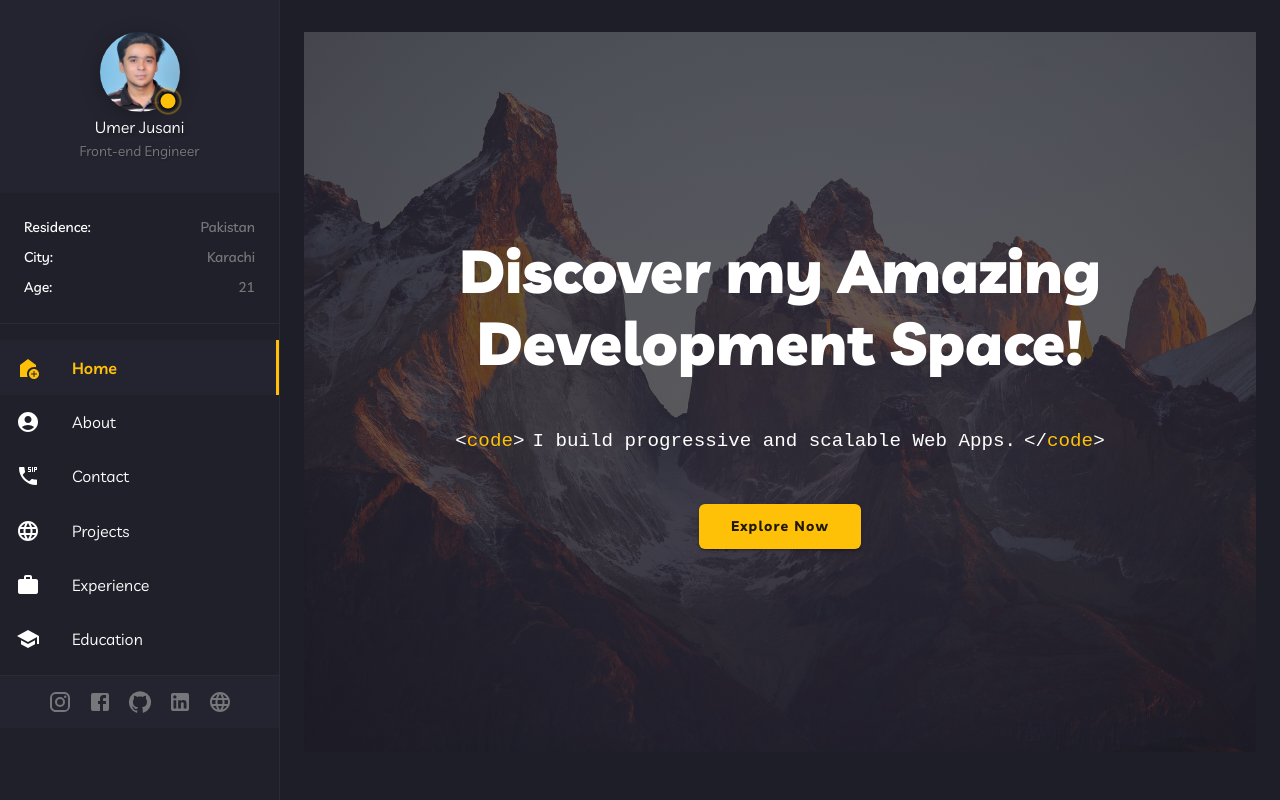
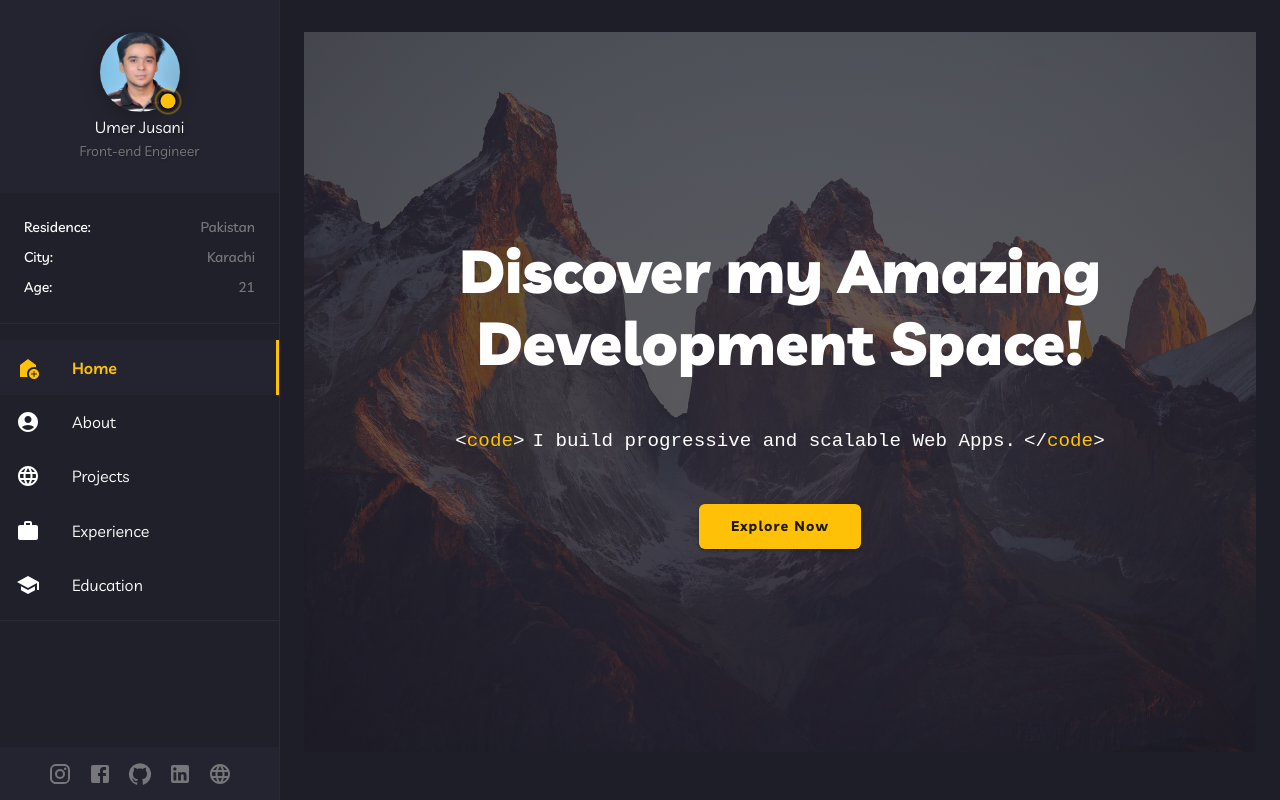
Before and after one commit to umer-jusani/portfolio-umerjusani, a Next.js app: page /dashboard/home in a window 1280 px wide. Built offline with nearby package versions, Linux system fonts and the light colour scheme.

Commit message:
ui issue fixed.

```diff
--- a/src/shared/components/sidebar/Sidebar.js
+++ b/src/shared/components/sidebar/Sidebar.js
@@ -26,10 +26,11 @@ export default function Sidebar() {
     const mediaQuery = useMediaQuery('(min-width: 1070px)');
 
     return (
-        <Box sx={{ display: 'flex' }}>
+        <Box>
             <CssBaseline />
             <StyledDrawer open={isSidebarOpen} variant={mediaQuery ? "permanent" : "persistant"} anchor="left" onClose={toggleSidebar}>
-                <Stack>
+                <Stack sx={{ position: "relative", justifyContent: 'space-between' }}>
+                    <Box>
                         {/* User Profile */}
                         <StyledUserProfile>
                             <StyledBadge
@@ -134,15 +135,19 @@ export default function Sidebar() {
 
                         <Divider />
 
+
+                    </Box>
+                </Stack>
                 {/* Social Media Icons */}
                 <Stack
                     bgcolor={"background.light"}
                     direction="row"
                     justifyContent={"center"}
                     p={0.8}
+                    width={"100%"}
                     position={"sticky"}
                     bottom={0}
-                        width={"100%"}
+                    sx={{ mt: 'auto' }}
                 >
                     <IconButton>
                         <InstagramIcon fontSize='10' sx={{ color: 'text.primary' }} />
@@ -160,9 +165,8 @@ export default function Sidebar() {
                         <MediumIcon fontSize='10' sx={{ color: 'text.primary' }} />
                     </IconButton>
                 </Stack>
+            </StyledDrawer>
 
-                </Stack>
-            </StyledDrawer>
         </Box >
     );
 }
--- a/src/shared/route.js
+++ b/src/shared/route.js
@@ -11,11 +11,11 @@ const routes = [
         path: "/dashboard/about",
         icon: <AccountCircleIcon />,
     },
-    {
-        name: "Contact",
-        path: "/dashboard/contact",
-        icon: <ContactIcon />,
-    },
+    // {
+    //     name: "Contact",
+    //     path: "/dashboard/contact",
+    //     icon: <ContactIcon />,
+    // },
     {
         name: "Projects",
         path: "/dashboard/projects",
@@ -30,7 +30,7 @@ const routes = [
         name: "Education",
         path: "/dashboard/education",
         icon: <SchoolIcon />,
-    }
+    },
     // {
     //     name: "Services",
     //     path: "/dashboard/services",
```
Lines whose indentation alone changed are shown as unchanged.
